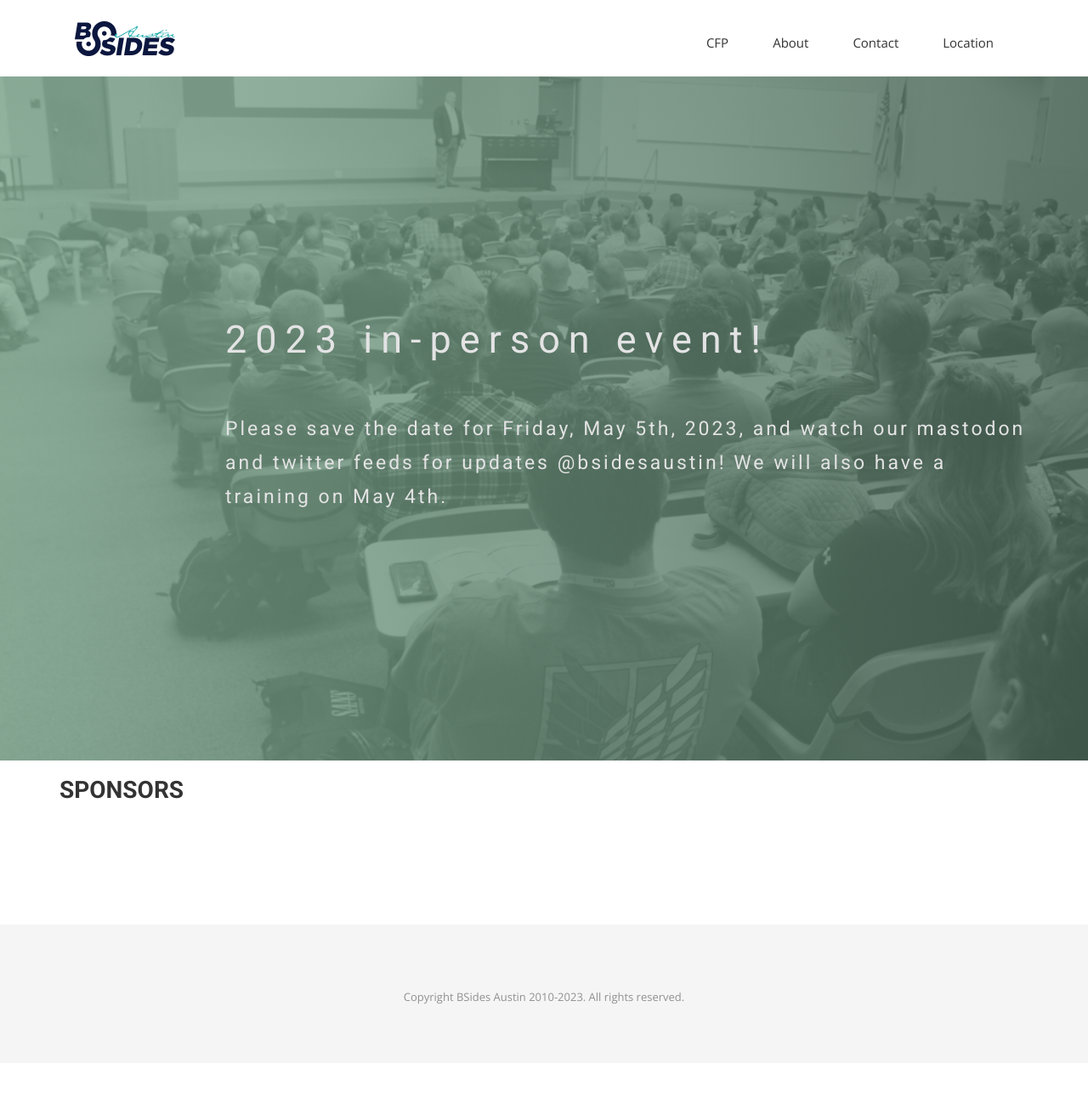
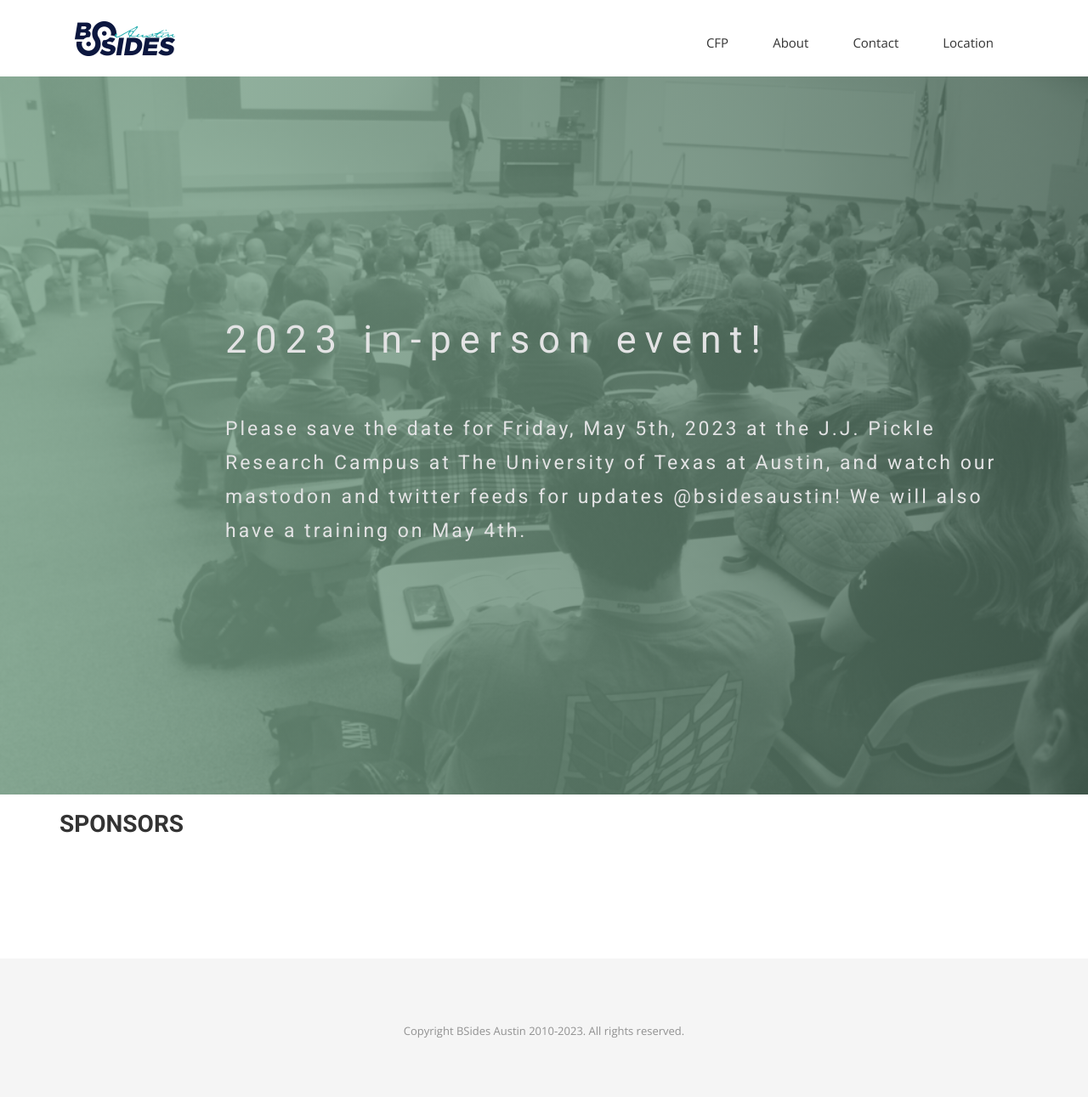
Before and after one commit to bsidesaustin/test, a Jekyll site: the page built from index.html, in a window 1280 px wide. Shown: the whole page at 85% size. Built offline with Jekyll 4.4.1, drawn with Linux system fonts in a browser that asks for light colours; nearby versions of some CDN libraries; some web fonts are replaced; before the commit the page ends 1251 px from its top, so only the background shows below that.

Commit message:
Update index.html

```diff
--- a/index.html
+++ b/index.html
@@ -11,7 +11,7 @@
       <div class="col-md-10 col-md-offset-2">
         <div class="block">
           <h1 class="animated fadeInUp"><br>2023 in-person event!</h1>
-          <p> Please save the date for Friday, May 5th, 2023, and watch our mastodon and twitter feeds for updates @bsidesaustin! We will also have a training on May 4th.</p>
+          <p> Please save the date for Friday, May 5th, 2023 at the  J.J. Pickle Research Campus at The University of Texas at Austin, and watch our mastodon and twitter feeds for updates @bsidesaustin! We will also have a training on May 4th.</p>
 
         </div>
       </div>
```
